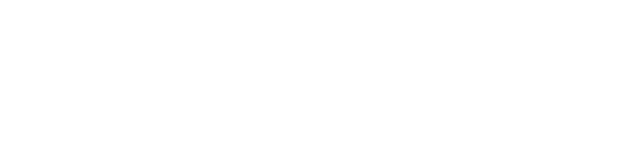
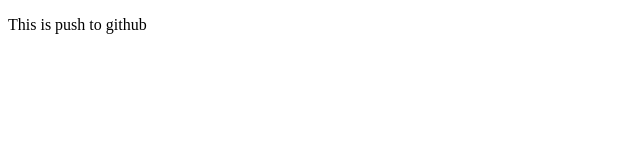
Before and after one commit to dharaMoumita/git_test_3, a plain HTML site: page sub_fold/index2.html in a window 1280 px wide. Shown: the whole page, without its empty margins (0-640 px from the left). Drawn offline with Linux system fonts and the light colour scheme.

Commit message:
Push commit

```diff
--- a/sub_fold/index2.html
+++ b/sub_fold/index2.html
@@ -6,6 +6,6 @@
     <title>Document</title>
 </head>
 <body>
-
+    <p>This is push to github </p>
 </body>
 </html>
```
Also changed, not shown: index.html (+3 -1 lines).
